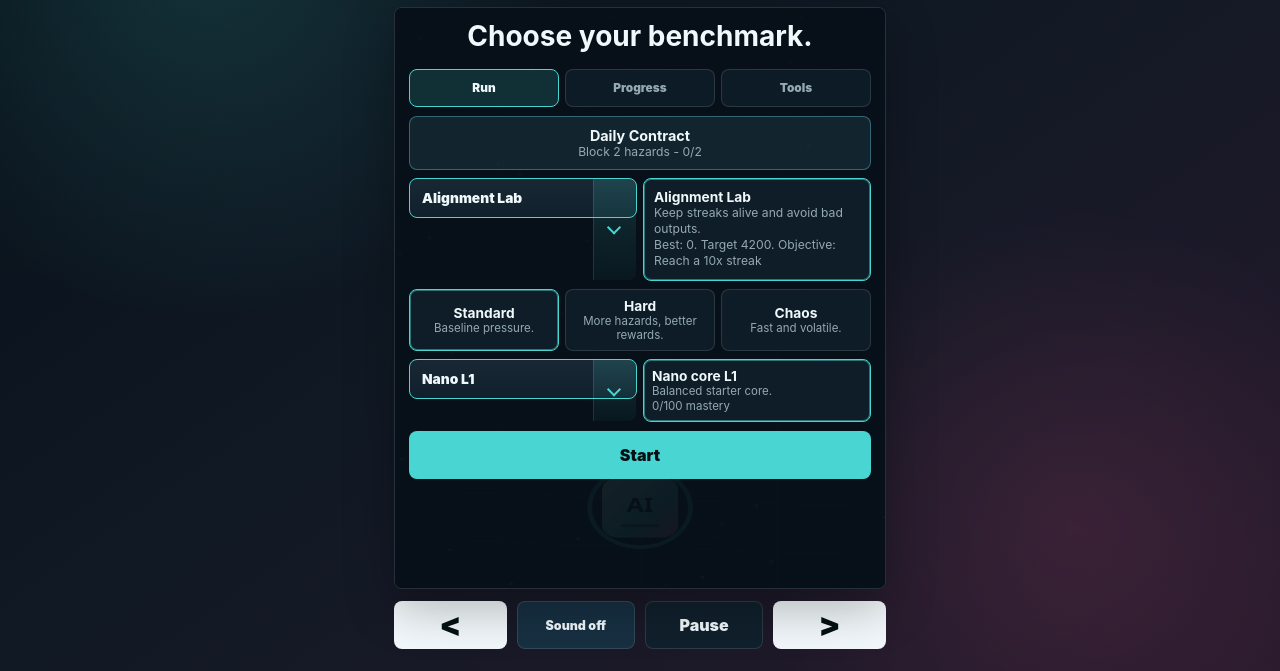
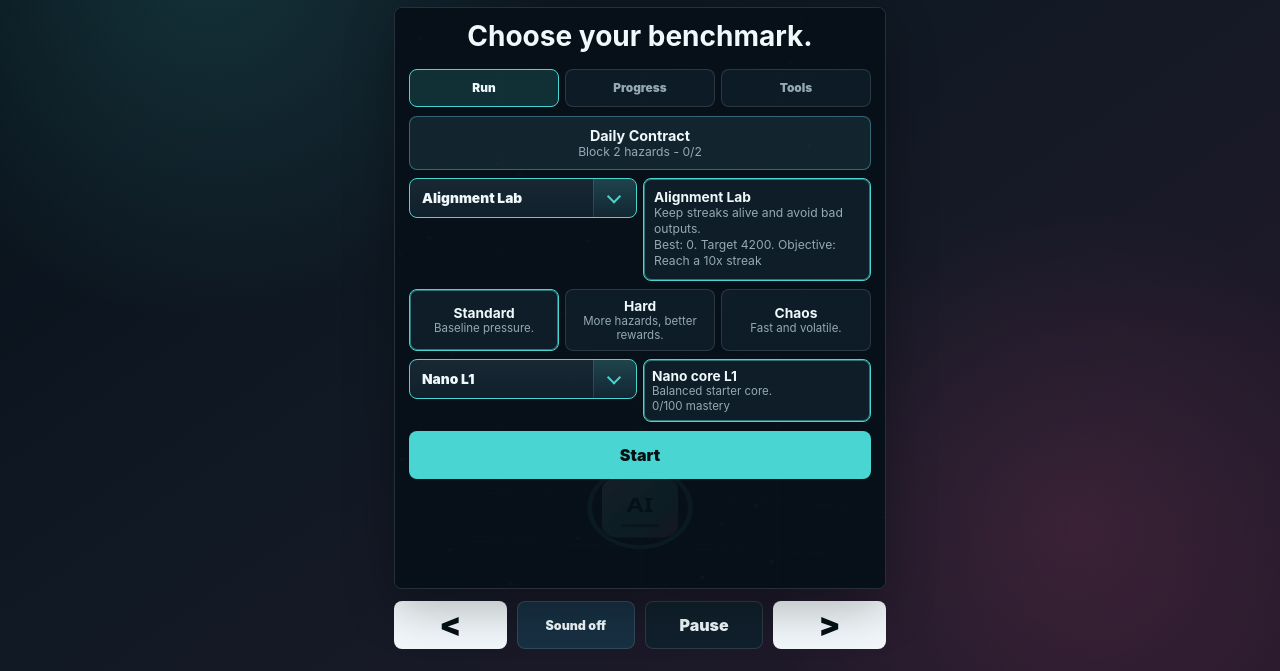
Before and after one commit to kottok-technologies/The-AI-Game, a website: page index.html in a window 1280 px wide. Shown: the part 129-800 px from the top of the page. Drawn offline with Linux system fonts and the light colour scheme.

Commit message:
Align dropdown caret with select height

```diff
--- a/styles.css
+++ b/styles.css
@@ -587,6 +587,8 @@ canvas {
 .select-wrap {
   position: relative;
   width: 100%;
+  height: 40px;
+  display: block;
 }
 
 .select-wrap::before {
@@ -619,8 +621,9 @@ canvas {
 .core-select {
   appearance: none;
   -webkit-appearance: none;
+  display: block;
   width: 100%;
-  min-height: 40px;
+  height: 40px;
   padding: 0 48px 0 12px;
   border: 1px solid var(--cyan);
   border-radius: 8px;
```
